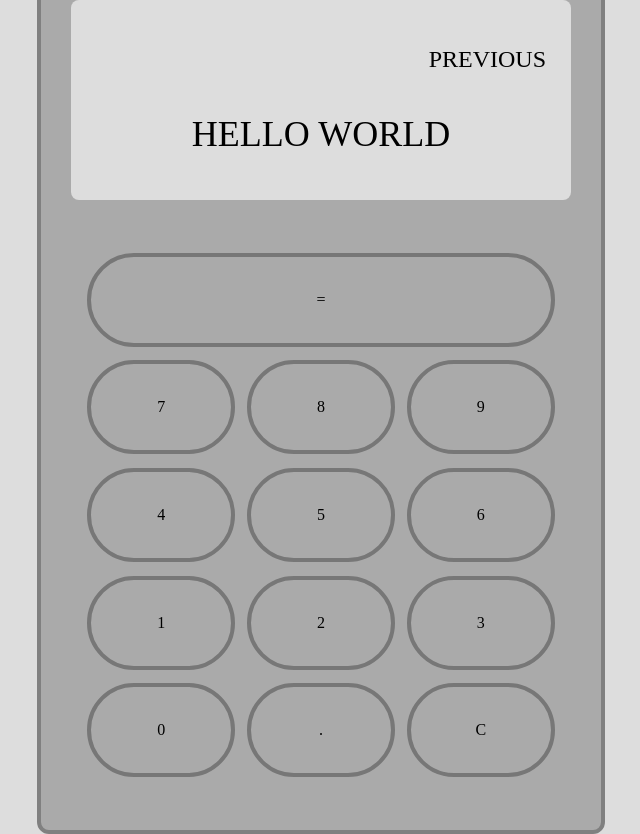
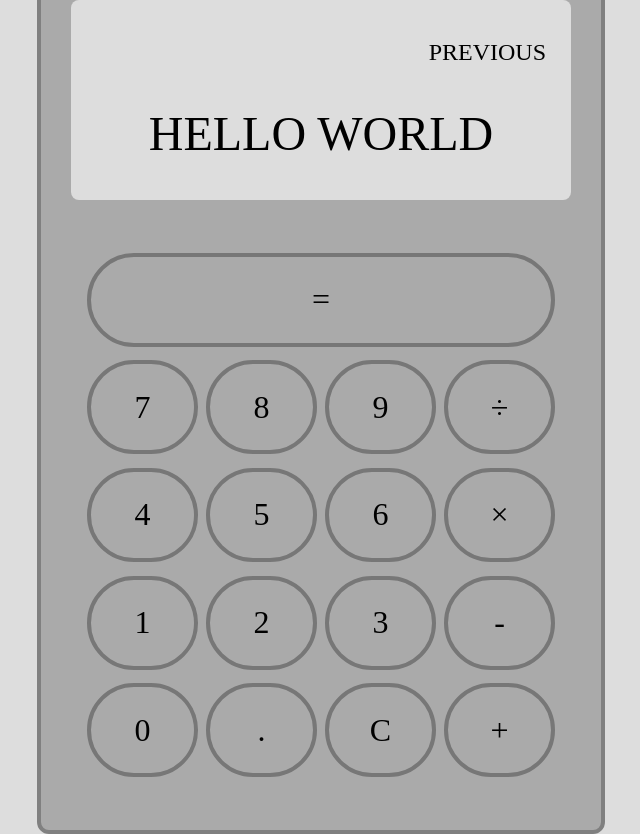
Before and after one commit to jbarnell1/calculator_project, a plain HTML site: page index.html in a window 1280 px wide. Shown: the whole page, without its empty margins (319-959 px from the left). Drawn offline with Linux system fonts and the light colour scheme.

Commit message:
added operation buttons, enhanced style

```diff
--- a/index.html
+++ b/index.html
@@ -29,6 +29,9 @@
                 <div class="inputButton">
                     <div class="9">9</div>
                 </div>
+                <div class="inputButton">
+                    <div class="divide">&#xF7</div>
+                </div>
             </div>
             <div class="row3">
                 <div class="inputButton">
@@ -39,6 +42,9 @@
                 </div>
                 <div class="inputButton">
                     <div class="6">6</div>
+                </div>
+                <div class="inputButton">
+                    <div class="multiply">&#xd7</div>
                 </div>
             </div>
             <div class="row4">
@@ -51,6 +57,9 @@
                 <div class="inputButton">
                     <div class="3">3</div>
                 </div>
+                <div class="inputButton">
+                    <div class="subtract">-</div>
+                </div>
             </div>
             <div class="row5">
                 <div class="inputButton">
@@ -62,6 +71,9 @@
                 <div class="inputButton">
                     <div class="Clear">C</div>
                 </div>
+                <div class="inputButton">
+                    <div class="add">+</div>
+                </div>
             </div>
         </div>
     </div>
--- a/style/style.css
+++ b/style/style.css
@@ -42,7 +42,7 @@ body {
 }
 
 .displayContents {
-    font-size: 36px;
+    font-size: 48px;
     width: 90%;
     text-align: center;
 }
@@ -70,6 +70,7 @@ body {
     display: flex;
     justify-content: center;
     align-items: center;
+    font-size: 32px;
 }
 
 .eval {
@@ -78,7 +79,7 @@ body {
 }
 
 .inputButton {
-    flex-basis: 30%;
+    flex-basis: 22%;
 }
 
 .eval:hover, .inputButton:hover {
```
